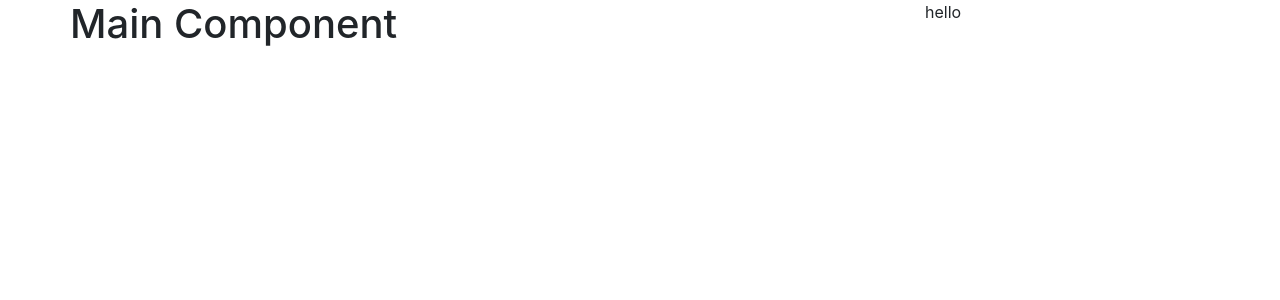
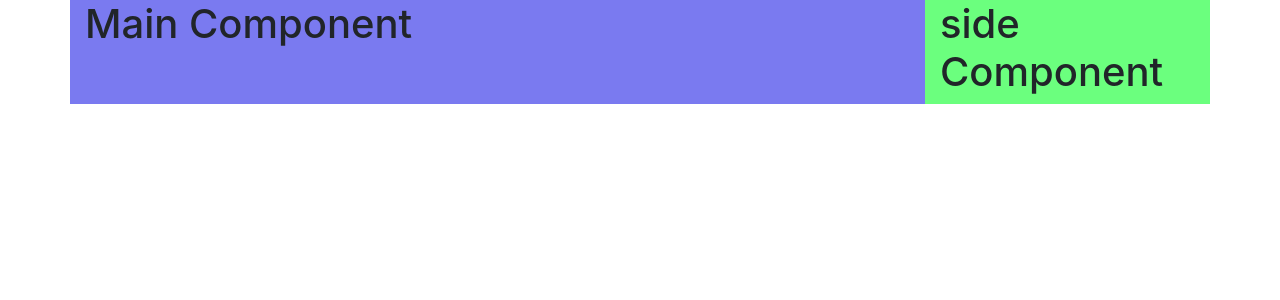
Before and after one commit to a-pyro/build-week-2-linkedin, a React (Create React App) app: page / in a window 1280 px wide. Shown: the top 300 px of the page. Built offline with nearby package versions, Linux system fonts and the light colour scheme.

Commit message:
adds side component and some style

```diff
--- a/src/components/home/main-component/Main.jsx
+++ b/src/components/home/main-component/Main.jsx
@@ -1,14 +1,16 @@
 import React from 'react';
-import { Col, Row } from 'react-bootstrap';
+import { Col } from 'react-bootstrap';
 
 const Main = () => {
   return (
-    <Col md={9}>
-      <Row className='flex-column'>
-        <h1>Main Component</h1>
-      </Row>
+    <Col style={mainStyle} md={9}>
+      <h1>Main Component</h1>
     </Col>
   );
 };
 
 export default Main;
+
+const mainStyle = {
+  background: '#7a7af0',
+};
--- a/src/components/home/side-col/Side.jsx
+++ b/src/components/home/side-col/Side.jsx
@@ -1,7 +1,16 @@
 import React from 'react';
+import { Col } from 'react-bootstrap';
 
 const Side = () => {
-  return <div>hello</div>;
+  return (
+    <Col style={sideStyle} md={3}>
+      <h1>side Component</h1>
+    </Col>
+  );
 };
 
 export default Side;
+
+const sideStyle = {
+  background: '#6bff7e',
+};
```
